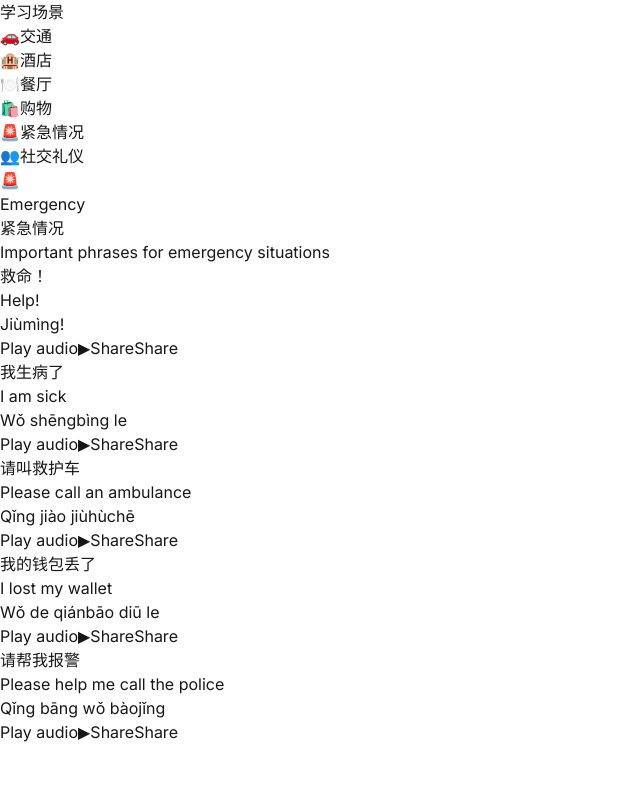
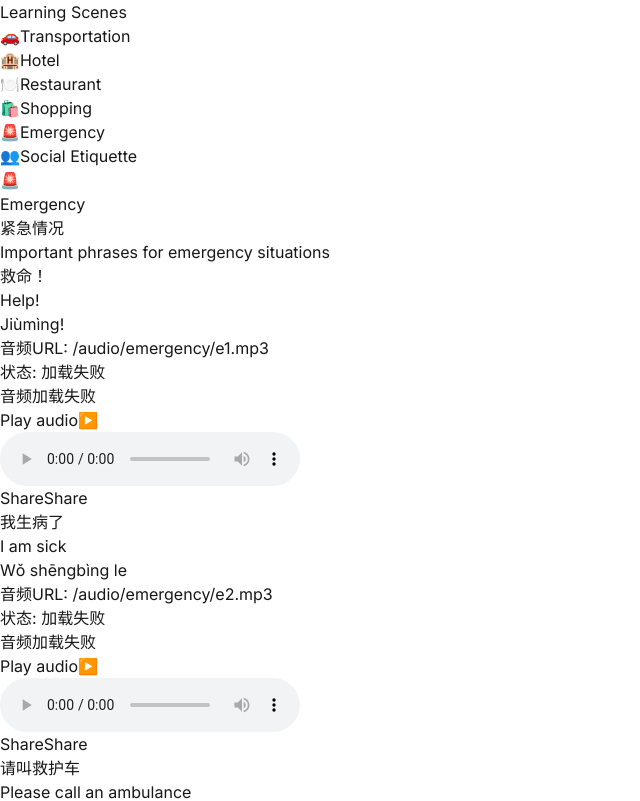
Before and after one commit to makejet2023/hyxx, a Next.js app: page /scenes/emergency in a window 1280 px wide. Shown: the top 801 px of the page, without its empty margins (0-640 px from the left). Built offline with nearby package versions, Linux system fonts and the light colour scheme.

Commit message:
feat: convert UI to English and add landing page slogan

```diff
--- a/src/app/layout.tsx
+++ b/src/app/layout.tsx
@@ -23,7 +23,7 @@ export default function RootLayout({
           {/* 左侧菜单 */}
           <div className="w-64 bg-white shadow-md fixed h-screen overflow-y-auto">
             <div className="p-4">
-              <h1 className="text-xl font-bold mb-6">学习场景</h1>
+              <h1 className="text-xl font-bold mb-6">Learning Scenes</h1>
               <nav className="space-y-2">
                 {scenes.map((scene) => (
                   <Link
@@ -33,7 +33,7 @@ export default function RootLayout({
                   >
                     <div className="flex items-center space-x-2">
                       <span>{scene.icon}</span>
-                      <span>{scene.titleZh}</span>
+                      <span>{scene.titleEn}</span>
                     </div>
                   </Link>
                 ))}
--- a/src/app/page.tsx
+++ b/src/app/page.tsx
@@ -29,7 +29,11 @@ export default function Home() {
 
   return (
     <div className="space-y-8">
-      <div className="text-center space-y-4">
+      <div className="text-center space-y-6">
+        <div className="bg-gradient-to-r from-blue-600 to-blue-400 text-white py-6 px-4 rounded-lg shadow-lg transform hover:scale-105 transition-transform duration-300">
+          <h2 className="text-3xl font-bold mb-2">Master these 30 phrases and you're ready for China!</h2>
+          <p className="text-xl opacity-90">Your essential guide to communicate effectively in China</p>
+        </div>
         <h1 className="text-4xl font-bold">Essential Chinese for Travelers</h1>
         <p className="text-xl text-gray-600">Learn essential Chinese phrases for common travel situations in China</p>
       </div>
--- a/src/app/scenes/[id]/page.tsx
+++ b/src/app/scenes/[id]/page.tsx
@@ -58,23 +58,10 @@ export default function ScenePage() {
 
       <div className="grid grid-cols-1 sm:grid-cols-2 md:grid-cols-3 lg:grid-cols-4 xl:grid-cols-5 gap-4">
         {scene.dialogues.map((dialogue) => (
-          <div key={dialogue.id} className="bg-white rounded-lg shadow p-4">
-            <div className="space-y-2">
-              <p className="text-lg font-medium">{dialogue.chinese}</p>
-              <p className="text-gray-600">{dialogue.english}</p>
-              <p className="text-gray-500 text-sm">{dialogue.pinyin}</p>
-              <div className="flex justify-between items-center mt-4">
-                <button className="text-blue-500 hover:text-blue-600">
-                  <span className="sr-only">Play audio</span>
-                  ▶
-                </button>
-                <button className="text-gray-500 hover:text-gray-600">
-                  <span className="sr-only">Share</span>
-                  Share
-                </button>
-              </div>
-            </div>
-          </div>
+          <DialogueCard
+            key={dialogue.id}
+            dialogue={dialogue}
+          />
         ))}
       </div>
     </div>
--- a/src/components/DialogueCard.tsx
+++ b/src/components/DialogueCard.tsx
@@ -1,6 +1,6 @@
 'use client';
 
-import { useState } from 'react';
+import { useState, useRef, useEffect } from 'react';
 import { Dialogue } from '@/types/scene';
 
 interface DialogueCardProps {
@@ -11,13 +11,72 @@ interface DialogueCardProps {
 
 export default function DialogueCard({ dialogue, onToggleFavorite, isFavorite = false }: DialogueCardProps) {
   const [isPlaying, setIsPlaying] = useState(false);
+  const [error, setError] = useState<string | null>(null);
+  const [isLoading, setIsLoading] = useState(true);
+  const audioRef = useRef<HTMLAudioElement>(null);
 
-  const handlePlayAudio = () => {
-    if (dialogue.audioUrl) {
-      const audio = new Audio(dialogue.audioUrl);
-      audio.play();
-      setIsPlaying(true);
-      audio.onended = () => setIsPlaying(false);
+  // 组件挂载时的调试信息
+  useEffect(() => {
+    console.log('DialogueCard mounted:', {
+      id: dialogue.id,
+      audioUrl: dialogue.audioUrl
+    });
+  }, [dialogue.id, dialogue.audioUrl]);
+
+  // 音频元素挂载后的处理
+  useEffect(() => {
+    console.log('Audio element ref:', audioRef.current);
+
+    if (audioRef.current) {
+      const audio = audioRef.current;
+
+      // 设置音频属性
+      audio.preload = 'auto';
+
+      console.log('Setting up audio element:', {
+        src: audio.src,
+        preload: audio.preload,
+        readyState: audio.readyState
+      });
+
+      // 尝试加载音频
+      try {
+        audio.load();
+        console.log('Audio load() called');
+      } catch (err) {
+        console.error('Error loading audio:', err);
+      }
+    }
+  }, [audioRef.current]);
+
+  const handlePlayAudio = async () => {
+    console.log('Play button clicked');
+
+    if (!audioRef.current) {
+      console.error('No audio element available');
+      return;
+    }
+
+    try {
+      if (isPlaying) {
+        console.log('Pausing audio');
+        audioRef.current.pause();
+        audioRef.current.currentTime = 0;
+        setIsPlaying(false);
+      } else {
+        console.log('Starting audio playback');
+        const playPromise = audioRef.current.play();
+        if (playPromise !== undefined) {
+          await playPromise;
+          console.log('Audio playback started successfully');
+          setIsPlaying(true);
+          setError(null);
+        }
+      }
+    } catch (err) {
+      console.error('播放错误:', err);
+      setError('音频播放失败');
+      setIsPlaying(false);
     }
   };
 
@@ -35,6 +94,18 @@ export default function DialogueCard({ dialogue, onToggleFavorite, isFavorite =
             <p className="text-lg font-medium">{dialogue.chinese}</p>
             <p className="text-gray-600">{dialogue.english}</p>
             <p className="text-gray-500 text-sm">{dialogue.pinyin}</p>
+            {/* 添加音频URL和状态信息显示，仅在开发环境显示 */}
+            {process.env.NODE_ENV === 'development' && (
+              <>
+                <p className="text-xs text-gray-400 mt-1">
+                  音频URL: {dialogue.audioUrl}
+                </p>
+                <p className="text-xs text-gray-400">
+                  状态: {isLoading ? '加载中...' : error ? '加载失败' : '已就绪'}
+                </p>
+                {error && <p className="text-xs text-red-500">{error}</p>}
+              </>
+            )}
           </div>
           {onToggleFavorite && (
             <button
@@ -48,12 +119,41 @@ export default function DialogueCard({ dialogue, onToggleFavorite, isFavorite =
         <div className="flex justify-between items-center mt-4">
           <button
             onClick={handlePlayAudio}
-            disabled={isPlaying}
-            className="text-blue-500 hover:text-blue-600"
+            disabled={!dialogue.audioUrl || isLoading}
+            className="text-blue-500 hover:text-blue-600 disabled:text-gray-400"
           >
             <span className="sr-only">Play audio</span>
-            {isPlaying ? '⏸️' : '▶️'}
+            {isLoading ? '⌛' : isPlaying ? '⏸️' : '▶️'}
           </button>
+          <audio
+            ref={audioRef}
+            src={dialogue.audioUrl}
+            onLoadStart={() => {
+              console.log('Audio loadstart event');
+              setIsLoading(true);
+            }}
+            onCanPlayThrough={() => {
+              console.log('Audio canplaythrough event');
+              setIsLoading(false);
+            }}
+            onEnded={() => {
+              console.log('Audio ended event');
+              setIsPlaying(false);
+            }}
+            onError={(e) => {
+              const target = e.currentTarget;
+              console.error('Audio error event:', {
+                error: target.error,
+                networkState: target.networkState,
+                readyState: target.readyState,
+                src: target.src
+              });
+              setError('音频加载失败');
+              setIsLoading(false);
+            }}
+            // 临时添加controls属性来测试
+            controls={process.env.NODE_ENV === 'development'}
+          />
           <button className="text-gray-500 hover:text-gray-600">
             <span className="sr-only">Share</span>
             Share
```
Also changed, not shown: src/app/practice/page.tsx (+35 -40 lines), src/app/progress/page.tsx (+13 -8 lines).
